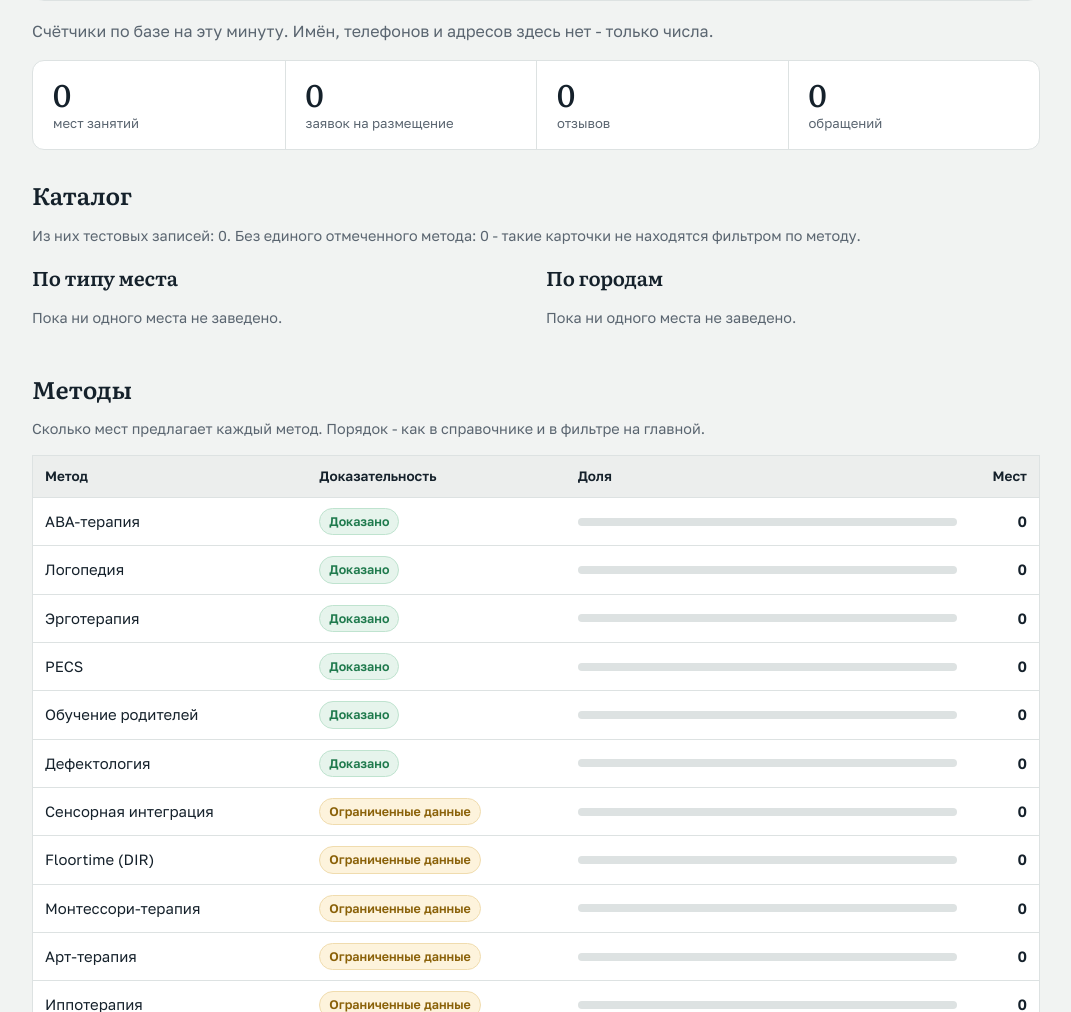
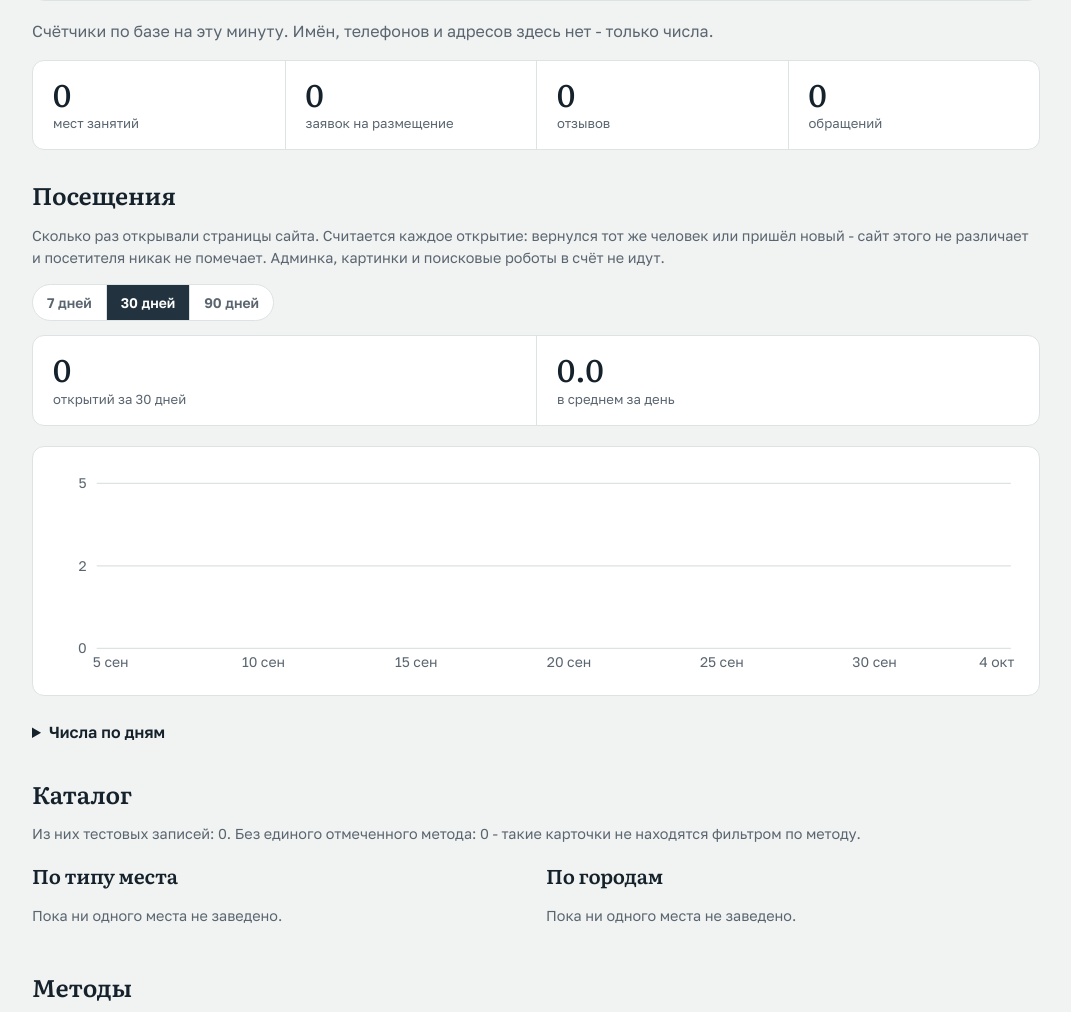
Before and after one commit to tulenovk-dotcom/workshop_1, a FastAPI app: page /admin/stats in a window 1280 px wide. Shown: the part 249-1261 px from the top of the page, without its empty margins (104-1175 px from the left). Run offline with FastAPI, Linux system fonts and the light colour scheme; the visitor is signed in with stand-in values (Sample User, id 1); data comes from the database, SQL or seed files in the repository; data that the repository does not hold is empty.

Commit message:
Посещения: счётчик открытий и график по дням
На странице статистики появился первый раздел - посещения: сколько раз
открывали страницы за 7, 30 или 90 дней, столбчатый график по дням и
таблица с точными числами. График нарисован обычным SVG, без JavaScript.

Считается каждое открытие страницы. Посетитель не помечается ничем: ни
адресом, ни хешем, ни кукой, ни в базе, ни в памяти. Поэтому в таблице
visit_days лежат только день и число, и персональных данных в ней нет -
политику конфиденциальности менять не потребовалось.

Не считаются админка, картинки, формы, перенаправления, ошибки и поисковые
роботы. Сбой записи счётчика не роняет страницу: лучше потерять одно число,
чем показать человеку ошибку вместо каталога.

Co-Authored-By: Claude Opus 5 <noreply@anthropic.com>

```diff
--- a/app/main.py
+++ b/app/main.py
@@ -210,6 +210,66 @@ def user_agent(request: Request) -> str:
     return request.headers.get("user-agent", "")[:300]
 
 
+# --- Счётчик посещений ------------------------------------------------------
+
+# Считаются открытия страниц, а не посетители: посетитель не помечается ни
+# в базе, ни в памяти, и второе открытие с того же устройства идёт наравне
+# с первым. Отличить одного человека от другого сайт при этом не может -
+# и не должен.
+
+# Роботы ходят по сайту чаще людей. Пустой User-Agent тоже считаем роботом:
+# у обычного браузера он всегда есть.
+BOT_MARKERS = (
+    "bot",
+    "crawler",
+    "spider",
+    "slurp",
+    "curl",
+    "wget",
+    "python-requests",
+    "httpx",
+    "headless",
+    "monitor",
+    "uptime",
+    "lighthouse",
+)
+
+# Админка - это администратор, а не посетитель, и в счёт не идёт.
+UNCOUNTED_PREFIXES = ("/static", "/admin", "/favicon", "/robots.txt", "/sitemap.xml")
+
+
+def looks_like_bot(agent: str) -> bool:
+    low = agent.lower()
+    return not low or any(mark in low for mark in BOT_MARKERS)
+
+
+@app.middleware("http")
+async def count_visit(request: Request, call_next):
+    """Считает открытия страниц сайта по дням.
+
+    Считаются только успешно открытые страницы: не картинки, не формы,
+    не перенаправления и не ошибки.
+    """
+    response = await call_next(request)
+    if request.method != "GET" or response.status_code != 200:
+        return response
+    if request.url.path.startswith(UNCOUNTED_PREFIXES):
+        return response
+    if not response.headers.get("content-type", "").startswith("text/html"):
+        return response
+    if looks_like_bot(user_agent(request)):
+        return response
+
+    try:
+        with db_session() as conn:
+            crud.record_visit(conn, crud.visit_day())
+    except Exception:
+        # Счётчик не должен ронять страницу: лучше потерять одно число,
+        # чем показать человеку ошибку вместо каталога.
+        log.warning("Не удалось записать посещение", exc_info=True)
+    return response
+
+
 def consent_data(subject_type: str, record_id: int, request: Request) -> dict:
     """Отметка о согласии: что человек видел, когда и с какой страницы."""
     return {
@@ -1046,8 +1106,115 @@ def admin_dashboard(request: Request):
     return render(request, "admin/providers.html", context)
 
 
+# --- График посещений -------------------------------------------------------
+
+MONTHS_SHORT = ("янв", "фев", "мар", "апр", "мая", "июн",
+                "июл", "авг", "сен", "окт", "ноя", "дек")
+MONTHS_FULL = ("января", "февраля", "марта", "апреля", "мая", "июня",
+               "июля", "августа", "сентября", "октября", "ноября", "декабря")
+
+# За какие сроки можно посмотреть график.
+VISIT_PERIODS = (7, 30, 90)
+
+# Размеры картинки. Она тянется по ширине страницы, но считается в этих
+# числах: так столбики остаются одинаковой толщины и не плывут.
+CHART_WIDTH = 720
+CHART_TOP = 16
+CHART_PLOT = 130
+CHART_BASE = CHART_TOP + CHART_PLOT
+CHART_HEIGHT = CHART_BASE + 24
+CHART_GAP = 2
+
+
+def plural_views(count: int) -> str:
+    """«1 открытие», «2 открытия», «5 открытий»."""
+    if 11 <= count % 100 <= 14:
+        return "открытий"
+    tail = count % 10
+    if tail == 1:
+        return "открытие"
+    if tail in (2, 3, 4):
+        return "открытия"
+    return "открытий"
+
+
+def day_parts(day: str) -> tuple[int, int]:
+    """«2026-10-04» -> (4, 9): число и номер месяца с нуля."""
+    _, month, number = day.split("-")
+    return int(number), int(month) - 1
+
+
+def nice_ceiling(value: int) -> int:
+    """Круглая величина сверху для шкалы: 34 -> 50, 7 -> 10, 0 -> 5.
+
+    Без этого верхняя подпись шкалы была бы вроде «34», и глазу не на что
+    опереться при сравнении соседних дней.
+    """
+    if value <= 5:
+        return 5
+    step = 10 ** (len(str(value)) - 1)
+    for factor in (1, 2, 5):
+        if value <= step * factor:
+            return step * factor
+    return step * 10
+
+
+def visits_chart(series: list[dict]) -> dict:
+    """Готовая геометрия столбчатого графика: считать её в шаблоне неудобно.
+
+    Один ряд данных - один цвет у всех столбиков: высота уже говорит о
+    величине, красить её вторично незачем. Подписаны не все дни, а самый
+    высокий и последний: число у каждого столбика превращает график в кашу,
+    а точные числа и так есть в таблице под ним.
+    """
+    count = len(series)
+    top = nice_ceiling(max((point["views"] for point in series), default=0))
+    bar_width = (CHART_WIDTH - CHART_GAP * (count - 1)) / count
+    step = max(1, count // 6)
+
+    bars = []
+    for index, point in enumerate(series):
+        height = point["views"] / top * CHART_PLOT
+        number, month = day_parts(point["day"])
+        bars.append({
+            "x": round(index * (bar_width + CHART_GAP), 2),
+            "width": round(bar_width, 2),
+            "y": round(CHART_BASE - height, 2),
+            "height": round(height, 2),
+            "radius": round(min(3, bar_width / 2), 2),
+            "views": point["views"],
+            "middle": round(index * (bar_width + CHART_GAP) + bar_width / 2, 2),
+            "label": f"{number} {MONTHS_SHORT[month]}",
+            "show_label": index % step == 0 or index == count - 1,
+            "title": (
+                f"{number} {MONTHS_FULL[month]} - "
+                f"{point['views']} {plural_views(point['views'])}"
+            ),
+        })
+
+    # Подписываем самый высокий день и последний. Если это один и тот же
+    # столбик, подпись остаётся одна.
+    best = max(range(count), key=lambda i: series[i]["views"])
+    marked = {best, count - 1}
+    for index in marked:
+        if bars[index]["views"]:
+            bars[index]["value_label"] = True
+
+    return {
+        "width": CHART_WIDTH,
+        "height": CHART_HEIGHT,
+        "base": CHART_BASE,
+        "top": top,
+        "bars": bars,
+        "lines": [
+            {"y": round(CHART_BASE - part * CHART_PLOT, 2), "value": round(top * part)}
+            for part in (0, 0.5, 1)
+        ],
+    }
+
+
 @app.get("/admin/stats", response_class=HTMLResponse)
-def admin_stats(request: Request):
+def admin_stats(request: Request, days: int = 30):
     """Числа по каталогу, заявкам, отзывам и обращениям.
 
     Страница закрытая: на ней видно, сколько обращений просрочено и сколько
@@ -1056,7 +1223,10 @@ def admin_stats(request: Request):
     """
     if guard := require_admin(request):
         return guard
-    with db_session() as conn:
+    if days not in VISIT_PERIODS:
+        days = 30
+    with db_session() as conn:
+        visits = crud.visit_series(conn, days)
         by_type = crud.provider_counts_by(conn, "provider_type")
         by_city = crud.provider_counts_by(conn, "city")
         methods = crud.provider_counts_by_method(conn)
@@ -1085,6 +1255,13 @@ def admin_stats(request: Request):
                 conn, REQUEST_ANSWER_DAYS
             ),
         }
+    views = [point["views"] for point in visits]
+    context["visits"] = list(reversed(visits))
+    context["visits_days"] = days
+    context["visits_periods"] = VISIT_PERIODS
+    context["visits_total"] = sum(views)
+    context["visits_per_day"] = round(sum(views) / days, 1)
+    context["visits_chart"] = visits_chart(visits)
     # Длина полосок считается от самого большого значения в своей таблице:
     # иначе короткие ряды выглядят одинаково, а длинные упираются в край.
     context["max_type"] = max((row["n"] for row in by_type), default=0)
--- a/app/static/style.css
+++ b/app/static/style.css
@@ -1036,6 +1036,71 @@ input:focus, select:focus, textarea:focus {
   background: var(--accent);
 }
 
+/* Выбор срока: та же плашка из половинок, что у переключателя языка в
+   шапке, - второй вид переключателя заводить незачем. */
+.stat-periods {
+  display: inline-flex;
+  margin: 0 0 14px;
+  border: 1px solid var(--line);
+  border-radius: 999px;
+  overflow: hidden;
+  background: var(--surface);
+}
+
+.stat-period {
+  padding: 7px 14px;
+  font-size: 0.87rem;
+  font-weight: 600;
+  text-decoration: none;
+  color: var(--muted);
+  border-left: 1px solid var(--line);
+}
+
+.stat-period:first-child { border-left: 0; }
+.stat-period:hover { background: #eceeed; color: var(--text); }
+.stat-period-current { background: var(--accent); color: #fff; }
+
+/* График. Рисуется обычным SVG: JavaScript в проекте нет, и ради столбиков
+   заводить его незачем. Подпись дня всплывает по наведению сама - её
+   показывает браузер из <title> внутри столбика. */
+.stat-chart {
+  margin: 0 0 20px;
+  padding: 16px 18px;
+  background: var(--surface);
+  border: 1px solid var(--line);
+  border-radius: 12px;
+}
+
+.stat-chart svg { display: block; width: 100%; height: auto; }
+
+.stat-chart-bar { fill: var(--accent); }
+
+/* Сетка волосяная и сплошная: пунктир читался бы как «прогноз». */
+.stat-chart-grid { stroke: var(--line); stroke-width: 1; }
+
+.stat-chart-axis {
+  fill: var(--muted);
+  font-family: var(--font-text);
+  font-size: 11px;
+}
+
+.stat-chart-value {
+  fill: var(--text);
+  font-family: var(--font-text);
+  font-size: 11px;
+  font-weight: 600;
+}
+
+.stat-details { margin: 0 0 20px; }
+
+.stat-details summary {
+  cursor: pointer;
+  font-weight: 600;
+  padding: 4px 0;
+}
+
+.stat-details .table-wrap { margin-top: 10px; }
+
 /* --- Заявки на размещение --- */
 
 .btn-outline {
--- a/app/templates/admin/stats.html
+++ b/app/templates/admin/stats.html
@@ -35,6 +35,84 @@
     мы обещаем на странице «Отозвать согласие или удалить мои данные».
     <a href="/admin/requests?status=new">Посмотреть</a></p>
 {% endif %}
+
+<h2>Посещения</h2>
+
+<p class="hint">Сколько раз открывали страницы сайта. Считается каждое
+  открытие: вернулся тот же человек или пришёл новый - сайт этого не
+  различает и посетителя никак не помечает. Админка, картинки и поисковые
+  роботы в счёт не идут.</p>
+
+<nav class="stat-periods">
+  {% for period in visits_periods %}
+    {% if period == visits_days %}
+      <span class="stat-period stat-period-current">{{ period }} дней</span>
+    {% else %}
+      <a class="stat-period" href="/admin/stats?days={{ period }}">{{ period }} дней</a>
+    {% endif %}
+  {% endfor %}
+</nav>
+
+<section class="stat-strip">
+  <p class="stat-figure">
+    <span class="stat-num">{{ visits_total }}</span>
+    <span class="stat-label">открытий за {{ visits_days }} дней</span>
+  </p>
+  <p class="stat-figure">
+    <span class="stat-num">{{ visits_per_day }}</span>
+    <span class="stat-label">в среднем за день</span>
+  </p>
+</section>
+
+{% set chart = visits_chart %}
+<figure class="stat-chart">
+  <svg viewBox="-36 0 {{ chart.width + 44 }} {{ chart.height }}"
+       preserveAspectRatio="xMidYMid meet" role="img"
+       aria-label="Открытия страниц по дням за {{ visits_days }} дней.
+                   Всего {{ visits_total }}. Точные числа - в таблице ниже.">
+    {% for line in chart.lines %}
+      <line class="stat-chart-grid" x1="0" x2="{{ chart.width }}"
+            y1="{{ line.y }}" y2="{{ line.y }}"></line>
+      <text class="stat-chart-axis" x="-8" y="{{ line.y + 4 }}"
+            text-anchor="end">{{ line.value }}</text>
+    {% endfor %}
+
+    {% for bar in chart.bars %}
+      {% if bar.height %}
+        <rect class="stat-chart-bar" x="{{ bar.x }}" y="{{ bar.y }}"
+              width="{{ bar.width }}" height="{{ bar.height }}"
+              rx="{{ bar.radius }}"><title>{{ bar.title }}</title></rect>
+      {% endif %}
+      {% if bar.value_label %}
+        <text class="stat-chart-value" x="{{ bar.middle }}" y="{{ bar.y - 5 }}"
+              text-anchor="middle">{{ bar.views }}</text>
+      {% endif %}
+      {% if bar.show_label %}
+        <text class="stat-chart-axis" x="{{ bar.middle }}"
+              y="{{ chart.base + 15 }}" text-anchor="middle">{{ bar.label }}</text>
+      {% endif %}
+    {% endfor %}
+  </svg>
+</figure>
+
+<details class="stat-details">
+  <summary>Числа по дням</summary>
+  <div class="table-wrap">
+    <table class="admin-table stat-table">
+      <thead>
+        <tr><th>День</th><th class="stat-col-num">Открытий</th></tr>
+      </thead>
+      <tbody>
+        {% for point in visits %}
+          <tr>
+            <td>{{ point.day }}</td>
+            <td class="stat-col-num">{{ point.views }}</td>
+          </tr>
+        {% endfor %}
+      </tbody>
+    </table>
+  </div>
+</details>
 
 <h2>Каталог</h2>
 
```
Also changed, not shown: PROJECT_OVERVIEW.md (+20 -2 lines), app/crud.py (+46 -0 lines), app/database.py (+11 -0 lines).
